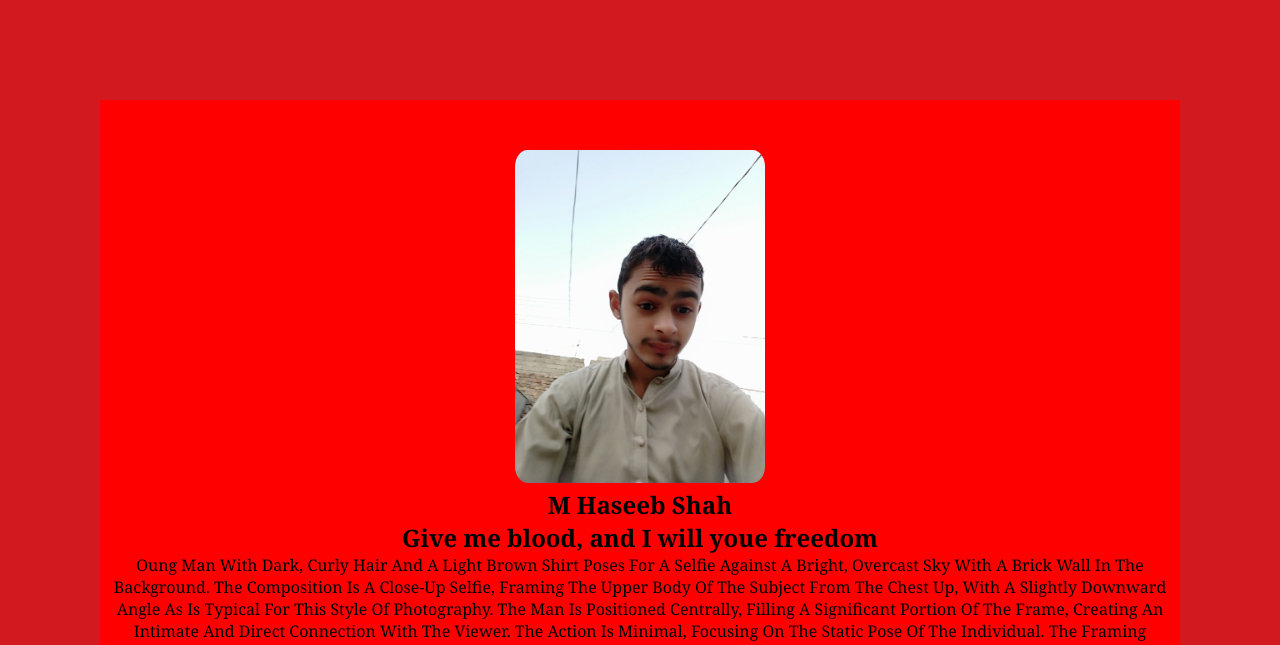
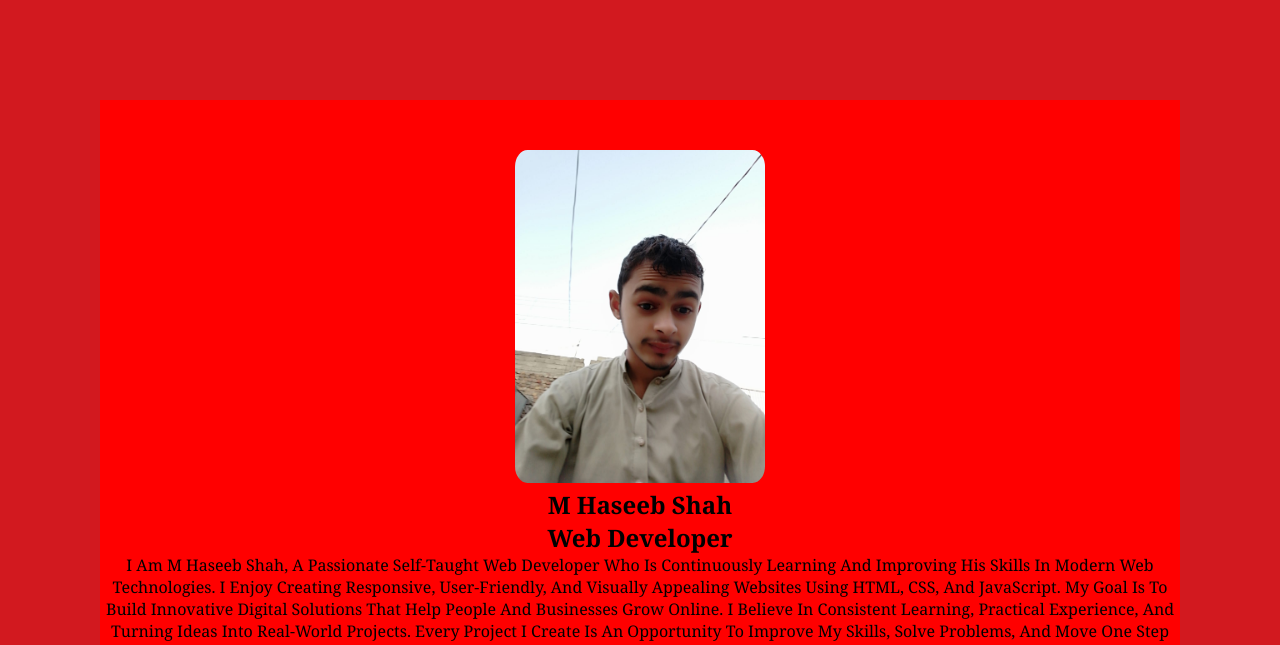
Before and after one commit to mhaseebshah57-design/First, a plain HTML site: page index.html in a window 1280 px wide. Shown: the top 645 px of the page. Drawn offline with Linux system fonts and the light colour scheme.

Commit message:
Update index.html

```diff
--- a/index.html
+++ b/index.html
@@ -9,10 +9,12 @@
 <body>
     <section>
         <img src="haseeb.jpg" alt="Haseeb shah">
-        <h1>M Haseeb Shah</h1>
-        <h2>Give me blood, and I will youe freedom</h2>
-    <p>oung man with dark, curly hair and a light brown shirt poses for a selfie against a bright, overcast sky with a brick wall in the background. The composition is a close-up selfie, framing the upper body of the subject from the chest up, with a slightly downward angle as is typical for this style of photography. The man is positioned centrally, filling a significant portion of the frame, creating an intimate and direct connection with the viewer. The action is minimal, focusing on the static pose of the individual. The framing emphasizes the facial features and the upper attire, with the background elements blurred and less prominent.
-    </p>
+       <h1>M Haseeb Shah</h1>
+<h2>Web Developer</h2>
+
+<p>
+I am M Haseeb Shah, a passionate self-taught web developer who is continuously learning and improving his skills in modern web technologies. I enjoy creating responsive, user-friendly, and visually appealing websites using HTML, CSS, and JavaScript. My goal is to build innovative digital solutions that help people and businesses grow online. I believe in consistent learning, practical experience, and turning ideas into real-world projects. Every project I create is an opportunity to improve my skills, solve problems, and move one step closer to becoming a professional full-stack developer.
+</p>
     <a href="https://www.tiktok.com/@haseebshahhas" target="_blank"><img src="TikTOk.png" alt="TikTok" id="Tiktok"></a>
   <a href="https://wa.me/923070713620" target="_blank">
     <img src="whatsapp.png" alt="WhatsApp" id="whatsapp">
```
